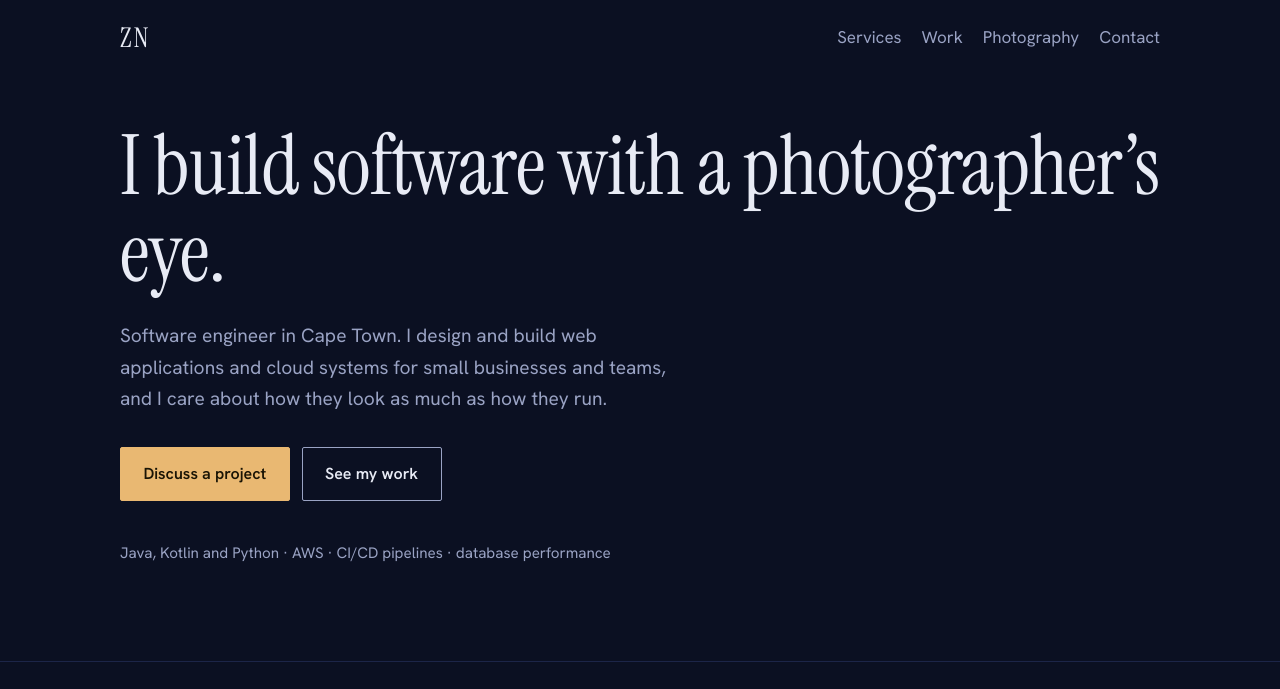
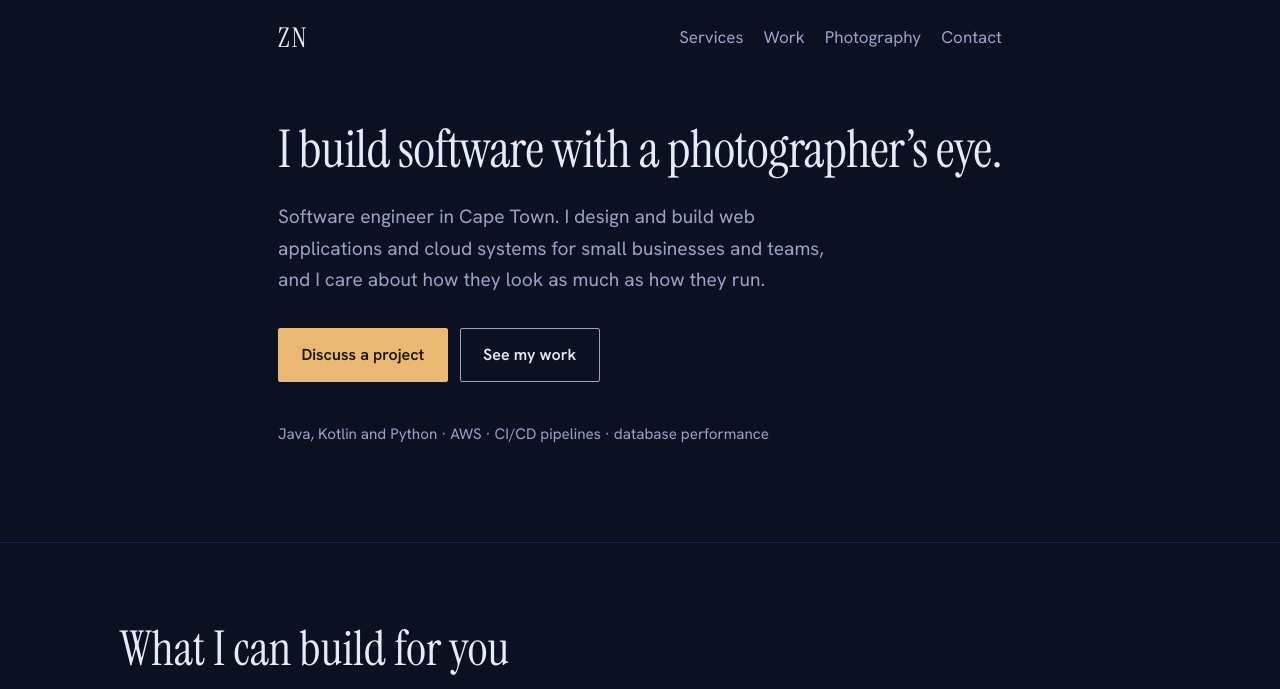
Before and after one commit to zukiin/portfolio, a plain HTML site: page index.html in a window 1280 px wide. Shown: the top 689 px of the page. Drawn offline with Linux system fonts and the light colour scheme.

Commit message:
Reduce hero heading size
Co-Authored-By: Claude Sonnet 5.5 <noreply@anthropic.com>
Claude-Session: https://claude.ai/code/session_013w1Trqq1xdta6hXhnzszSZ

```diff
--- a/index.html
+++ b/index.html
@@ -27,7 +27,7 @@ nav ul a{text-decoration:none;color:var(--mist)}
 nav ul a:hover{color:var(--moon)}
 .hero{display:flex;align-items:center;border-bottom:1px solid var(--dusk)}
 .hero .wrap{padding-bottom:5rem}
-h1{font:400 clamp(2.2rem,7vw,5.2rem)/1.04 var(--serif);margin:3rem 0 1.5rem;max-width:13em;letter-spacing:-.01em;overflow-wrap:break-word}
+h1{font:400 clamp(1.9rem,4.6vw,3.25rem)/1.04 var(--serif);margin:3rem 0 1.5rem;max-width:18em;letter-spacing:-.01em;overflow-wrap:break-word}
 .lede{font-size:1.2rem;color:var(--mist);max-width:36rem;margin:0 0 2rem}
 .btns{display:flex;flex-wrap:wrap;gap:.75rem}
 .btn{display:inline-block;padding:.8rem 1.4rem;border-radius:2px;text-decoration:none;font-weight:600;border:1px solid var(--mist);color:var(--moon);background:transparent;cursor:pointer;font-family:inherit;font-size:1rem}
```
